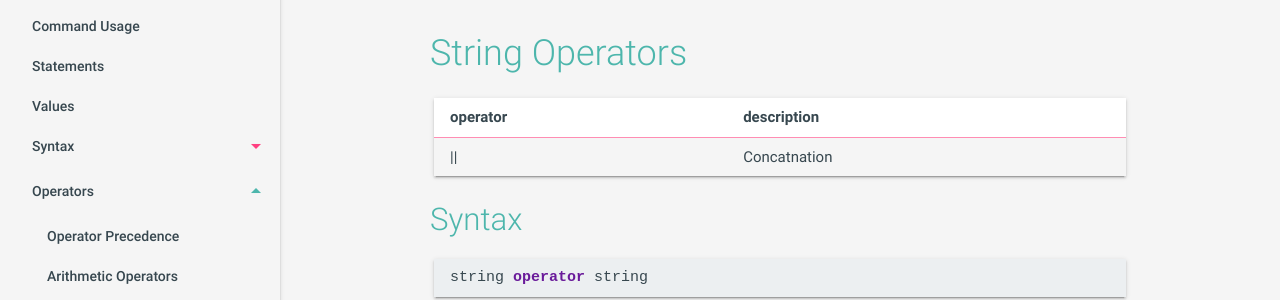
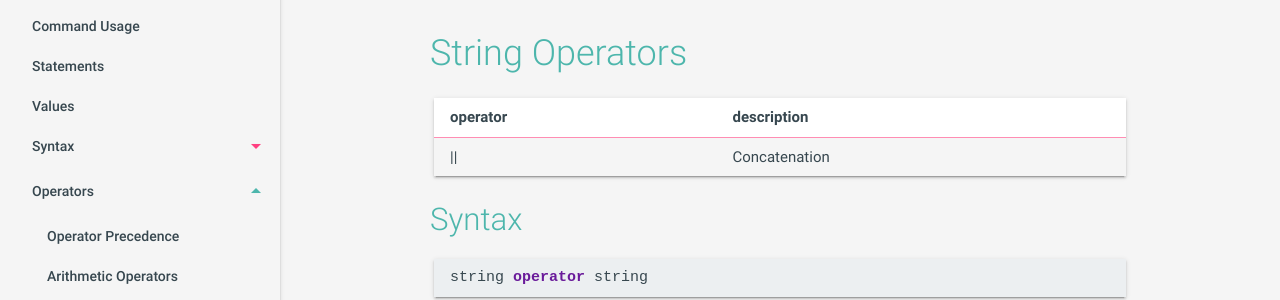
Before and after one commit to mithrandie/csvq, a Jekyll site: the page built from docs/_posts/2006-01-02-string-operators.md, in a window 1280 px wide. Shown: the part 170-470 px from the top of the page. Built offline with Jekyll 4.4.1, drawn with Linux system fonts in a browser that asks for light colours.

Commit message:
Corrected spelling of "concatnation".
Corrected spelling of "concatnation" to "concatenation".

```diff
--- a/docs/_posts/2006-01-02-string-operators.md
+++ b/docs/_posts/2006-01-02-string-operators.md
@@ -8,7 +8,7 @@ category: reference
 
 | operator | description |
 | :- | :- |
-| \|\| | Concatnation |
+| \|\| | Concatenation |
 
 ## Syntax
 
```
